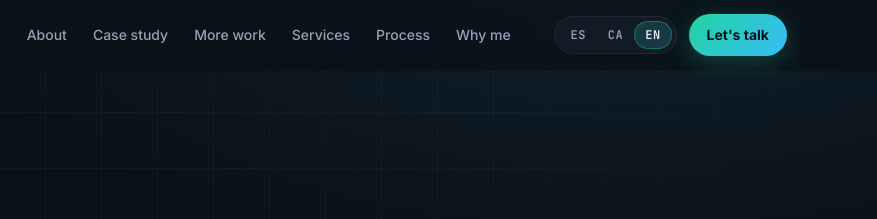
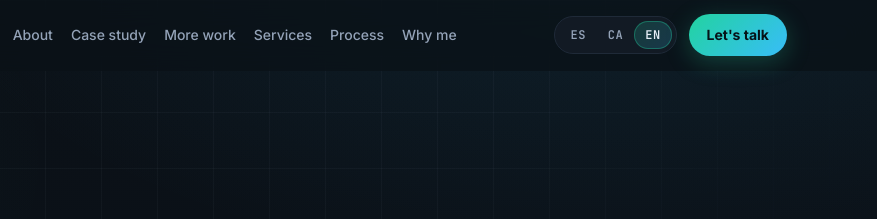
Before and after one commit to lasaifusta/portfolio, a plain HTML site: page index.html in a window 1280 px wide. Shown: the top 219 px of the page, 403-1280 px from the left. Drawn offline with Linux system fonts and the light colour scheme.

Commit message:
Add files via upload

```diff
--- a/index.html
+++ b/index.html
@@ -89,7 +89,7 @@
         transition: border-color 0.25s ease, background 0.25s ease;
       }
       .nav-wrap.scrolled { border-bottom-color: var(--border-soft); background: rgba(11, 17, 23, 0.88); }
-      .nav { max-width: var(--max); margin: 0 auto; padding: 14px var(--gutter); display: flex; align-items: center; gap: 24px; }
+      .nav { max-width: var(--max); margin: 0 auto; padding: 14px var(--gutter); display: flex; align-items: center; gap: 18px; }
       .brand { display: inline-flex; align-items: center; gap: 10px; font-weight: 700; letter-spacing: -0.01em; }
       .brand-mark {
         width: 30px; height: 30px; display: grid; place-items: center;
@@ -98,10 +98,10 @@
         color: #061318; font-family: var(--mono); font-weight: 700;
         box-shadow: 0 0 0 1px rgba(34, 211, 160, 0.35), 0 6px 24px rgba(34, 211, 160, 0.25);
       }
-      .brand-name { font-size: 15px; }
+      .brand-name { font-size: 15px; white-space: nowrap; }
       .brand-name span { color: var(--text-dim); font-weight: 500; }
-      .nav-links { display: flex; gap: 26px; margin-left: 18px; }
-      .nav-links a { color: var(--text-dim); font-size: 14px; font-weight: 500; transition: color 0.2s ease; }
+      .nav-links { display: flex; flex-wrap: nowrap; gap: 18px; margin-left: 10px; }
+      .nav-links a { color: var(--text-dim); font-size: 14px; font-weight: 500; white-space: nowrap; text-align: center; transition: color 0.2s ease; }
       .nav-links a:hover { color: var(--text); }
       .nav-right { margin-left: auto; display: flex; align-items: center; gap: 12px; }
 
```
